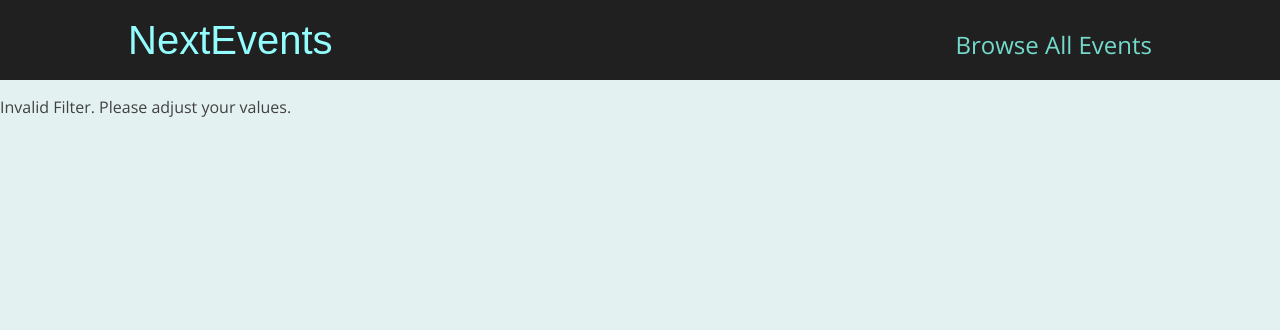
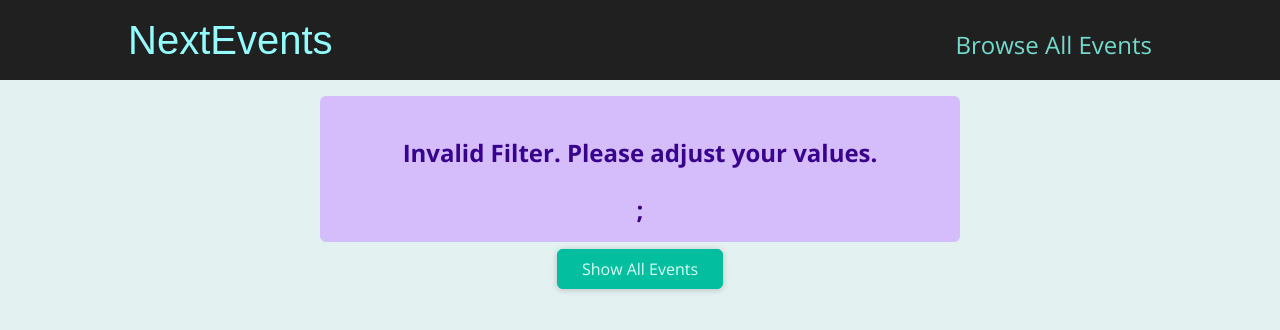
Before and after one commit to EpinderSingh/NextJS-Events-Project, a Next.js app: page /events/e2 in a window 1280 px wide. Shown: the top 330 px of the page. Built offline with nearby package versions, Linux system fonts and the light colour scheme.

Commit message:
complete with routing

```diff
--- /dev/null
+++ b/components/ui/error-alert.js
@@ -0,0 +1,7 @@
+import classes from './error-alert.module.css';
+
+function ErrorAlert(props) {
+  return <div className={classes.alert}>{props.children}</div>;
+}
+
+export default ErrorAlert;
--- /dev/null
+++ b/components/ui/error-alert.module.css
@@ -0,0 +1,12 @@
+.alert {
+  margin: 1rem auto;
+  padding: 1rem 2rem;
+  width: 90%;
+  max-width: 40rem;
+  background-color: #d5bdfc;
+  color: #38028d;
+  font-weight: bold;
+  font-size: 1.5rem;
+  text-align: center;
+  border-radius: 6px;
+}
--- a/pages/events/[...slug].js
+++ b/pages/events/[...slug].js
@@ -4,6 +4,8 @@
 import { getFilteredEvents } from '../../dummy-data';
 import EventList from '../../components/events/event-list';
 import ResultsTitle from '../../components/events/results-title';
+import Button from '../../components/ui/button';
+import ErrorAlert from '../../components/ui/error-alert';
 
 function FilteredEventsPage() {
   const router = useRouter();
@@ -28,7 +30,16 @@
     numMonth < 1 ||
     numMonth > 12
   ) {
-    return <p>Invalid Filter. Please adjust your values.</p>;
+    return (
+      <Fragment>
+        <ErrorAlert>
+          <p>Invalid Filter. Please adjust your values.</p>;
+        </ErrorAlert>
+        <div className="center">
+          <Button link="/events">Show All Events</Button>
+        </div>
+      </Fragment>
+    );
   }
 
   const filteredEvents = getFilteredEvents({
@@ -37,7 +48,16 @@
   });
 
   if (!filteredEvents || filteredEvents.length === 0) {
-    return <p>No Events found for the chosen filter</p>;
+    return (
+      <Fragment>
+        <ErrorAlert>
+          <p>No Events found for the chosen filter</p>
+        </ErrorAlert>
+        <div className="center">
+          <Button link="/events">Show All Events</Button>
+        </div>
+      </Fragment>
+    );
   }
   const date = new Date(numYear, numMonth - 1);
 
```
Also changed, not shown: pages/events/[eventId].js (+6 -1 lines).
